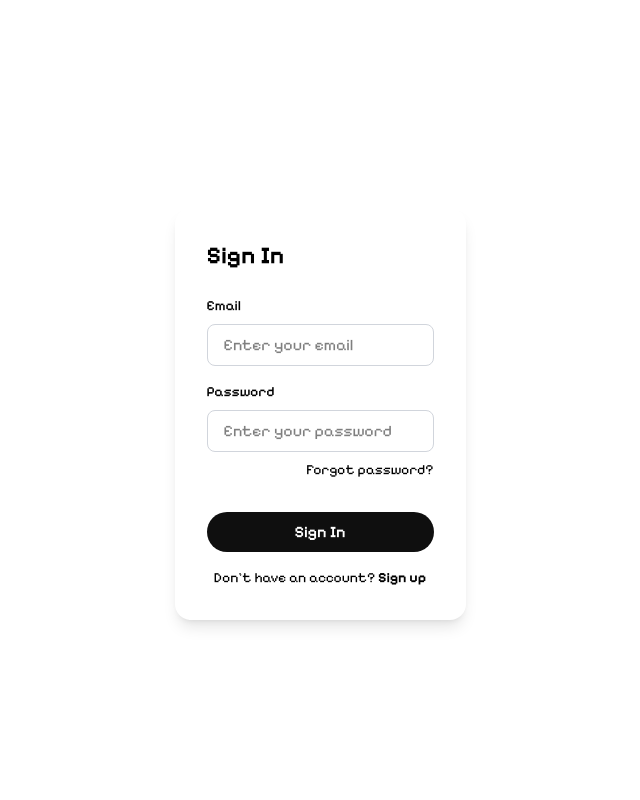
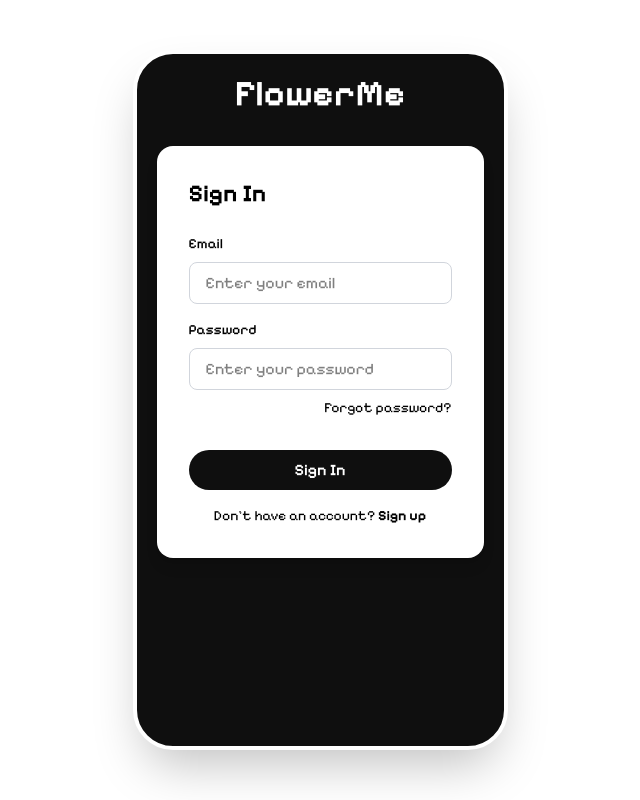
Before and after one commit to jarvin-s/group-project-owow, a Next.js app: page /sign-in in a window 1280 px wide. Shown: the whole page, without its empty margins (320-960 px from the left). Built offline with nearby package versions, Linux system fonts and the light colour scheme.

Commit message:
style: same size on every page

```diff
--- a/src/app/components/auth/sign-in.tsx
+++ b/src/app/components/auth/sign-in.tsx
@@ -12,7 +12,7 @@ export default function SignIn() {
     <div
       className={`flex flex-col items-center justify-center h-screen ${pixelifySans.className}`}
     >
-      <div className="w-[375px] h-[612px] p-10 border-white border-2 rounded-2xl">
+      <div className="bg-[#0f0f0f] w-[375px] h-[700px] rounded-[40px] shadow-2xl border-4 border-white flex flex-col p-5 overflow-y-auto">
         <h1 className="text-4xl font-bold text-center text-white">FlowerMe</h1>
         <div className="flex flex-col items-center justify-center mt-8">
           <div className="w-full bg-white rounded-2xl p-8 shadow-lg">
--- a/src/app/components/auth/sign-up.tsx
+++ b/src/app/components/auth/sign-up.tsx
@@ -11,7 +11,7 @@ export default function SignUp() {
     <div
       className={`flex flex-col items-center justify-center h-screen ${pixelifySans.className}`}
     >
-      <div className="w-[375px] h-[612px] p-10 border-white border-2 rounded-2xl">
+      <div className="bg-[#0f0f0f] w-[375px] h-[700px] rounded-[40px] shadow-2xl border-4 border-white flex flex-col p-5 overflow-y-auto">
         <h1 className="text-4xl font-bold text-center text-white">FlowerMe</h1>
         <div className="flex flex-col items-center justify-center mt-8">
           <div className="w-full bg-white rounded-2xl p-8 shadow-lg">
--- a/src/app/page.tsx
+++ b/src/app/page.tsx
@@ -12,7 +12,7 @@ export default function Home() {
       <div
         className={`flex flex-col items-center justify-center h-screen ${pixelifySans.className}`}
       >
-        <div className="w-[375px] h-[612px] p-10 border-white border-2 rounded-2xl">
+        <div className="bg-[#0f0f0f] w-[375px] h-[700px] rounded-[40px] shadow-2xl border-4 border-white flex flex-col p-5 overflow-y-auto">
           <h1 className="text-4xl font-bold text- text-white mb-8">Welcome</h1>
           <div className="flex flex-col gap-4">
             <Link href="/tracker">
```
